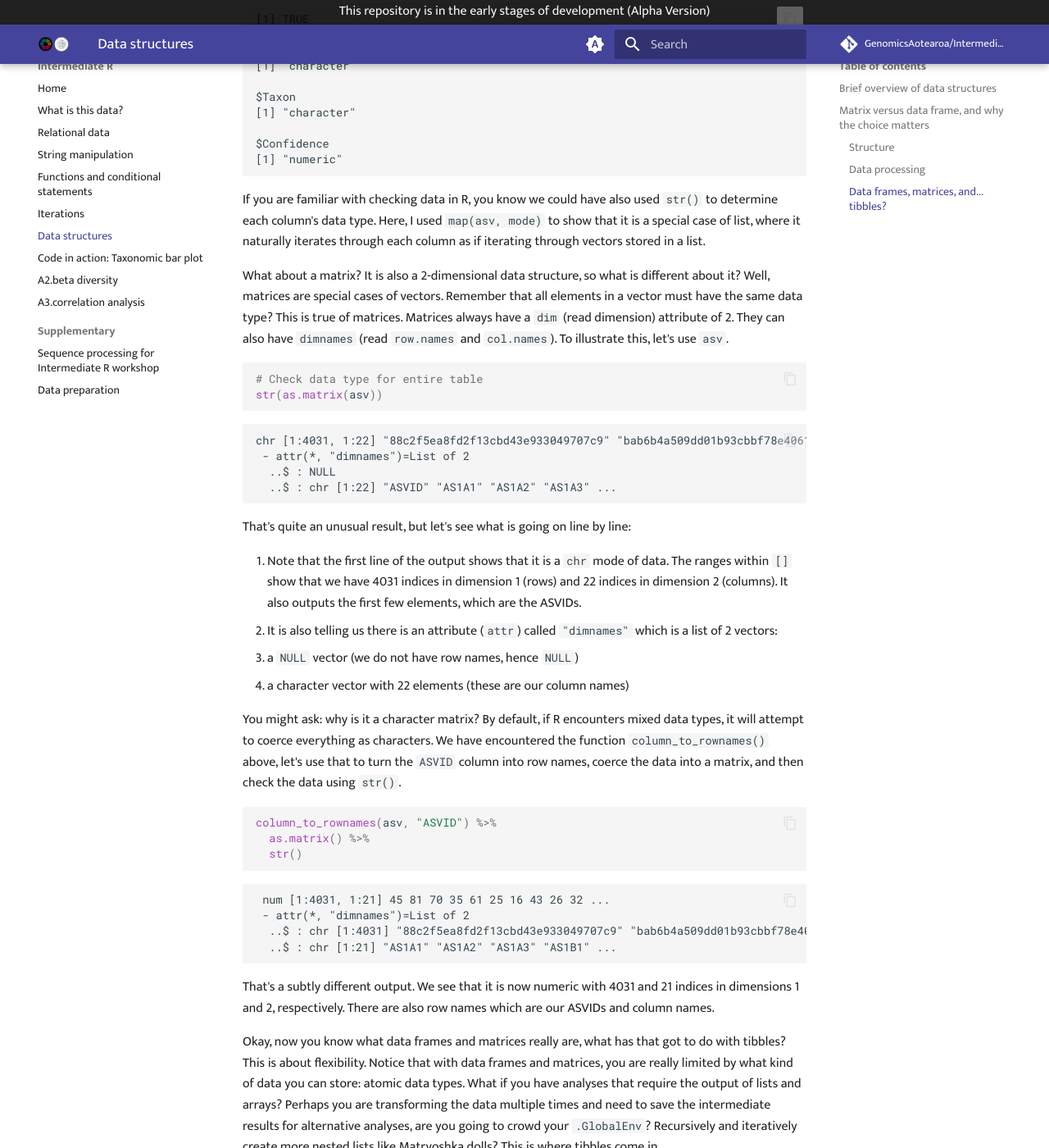
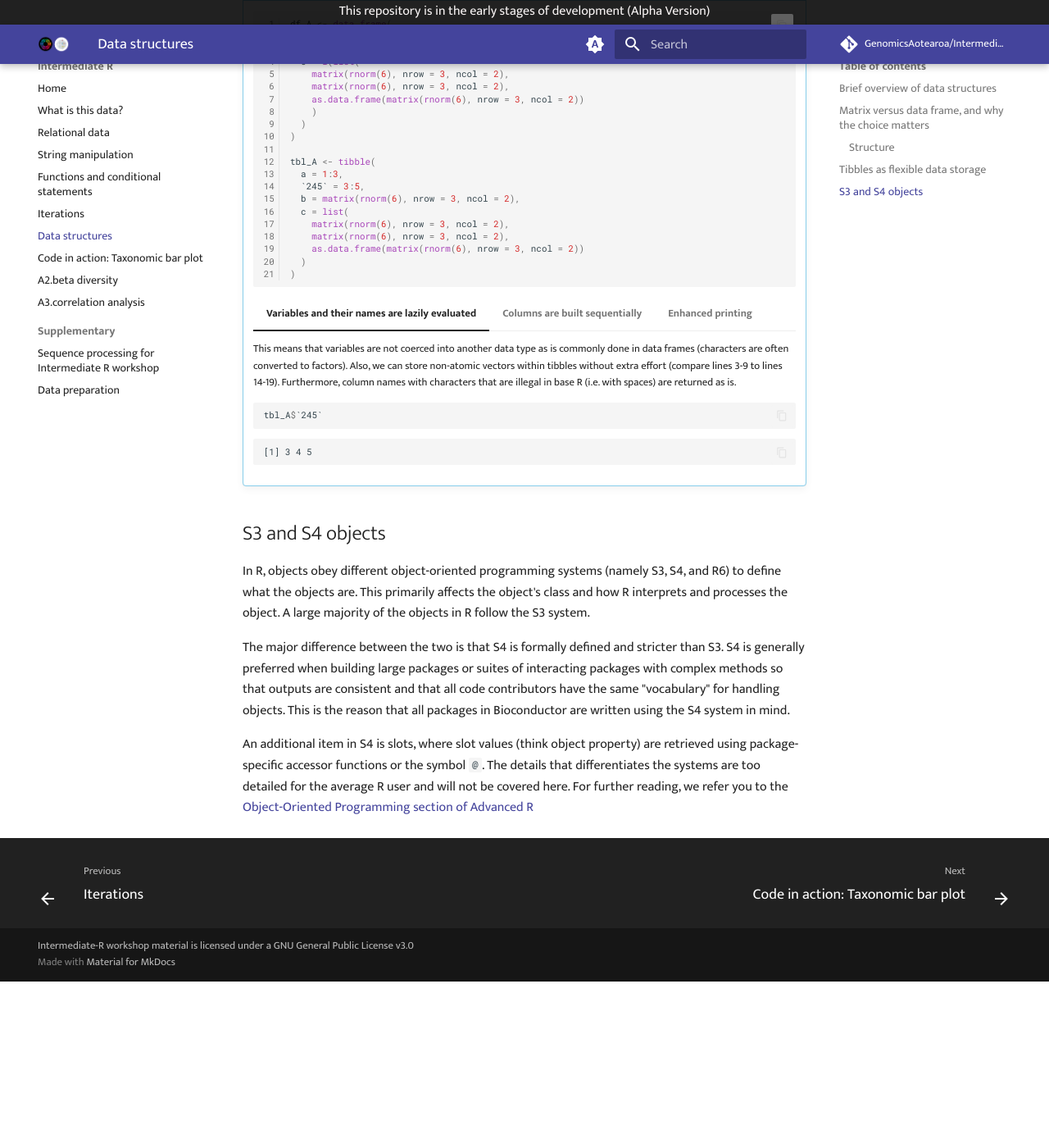
Before and after one commit to GenomicsAotearoa/Intermediate-R, an MkDocs documentation site: the page built from docs/5.data_structures.md, in a window 1280 px wide and 1400 px high, scrolled down 2975 px. Shown: the whole window at 82% size. Built offline with MkDocs 1.6.1 and Material for MkDocs 9.7.7, drawn with Linux system fonts in a browser that asks for light colours; comment, search, counter and statistics services are not loaded; after the commit the page ends 4172 px from its top, so only the background shows below that; some of the changed text lies outside the part shown.

Commit message:
Completed data structures

````diff
--- a/docs/5.data_structures.md
+++ b/docs/5.data_structures.md
@@ -25,11 +25,15 @@
   G --- E
 ```
 
-The chart above summarises the common data structures available in R. Technically, all data objects are vectors. The difference between the colloquial vector (*atomic vector*) and list is their nature: atomic vectors only store data of the same type in a single dimension (e.g., `c(1, 2, 3, 4, 5)`); lists are *generic vectors* that are able to store data of variable types and can also store other lists (i.e., *recursive*).
+The chart above summarises the common data structures available in R. Technically, all data objects are vectors. The difference between the colloquial vector (*atomic vector*) and list is the kinds of data they can contain: atomic vectors only store data of the same type in a single dimension (e.g., `c(1, 2, 3, 4, 5)`); lists are *generic vectors* that are able to store data of variable types and can also store other lists (i.e., *recursive*).
 
 In Introduction to R, we introduced the data frame as a form tabular data storage. Technically, *data frames are special lists*: they contain lists of variables of equal lengths (i.e., cases-by-variables). For practical purposes, think of each column as a vector, and that every vector has the same length that makes up the rows of the data frame.
 
 Special cases of the atomic vector are the matrix and array. The latter two all have one commonality: attributes `dim` and `dimnames`. A matrix is a special 2-dimensional case of an atomic vector (`dim(matrix) == 2`), whereas an array is a multi-dimensional (`dim(array) > 1`). As for `dimnames`, think of them as column and row names for matrices (for arrays, they are just the names of each dimension).
+
+!!! note "Attributes"
+
+    Think of attributes as metadata to the object. Some attributes determines the structure of the data so R can interpret them properly, others are attached as metadata or for purposes of provenance. Every time we perform some action on an object, the object's class attribute will be examined prior to evaluation as some operations are restricted to certain classes. Besides `class()`, other basic attributes include `names()`, dimensions `dim()`, and dimension names `dimnames()`.
 
 Tibble is the only one out of the diagram that is not part of `base` R. It is implemented via the `tibble` package and is the primary way the `tidyverse` stores tabular data. It is similar to a data frame with some key differences:
 
@@ -38,10 +42,6 @@
 * Enhanced printing
 
 We will be exploring how to use tibbles and compare it to a data frame in the subsections below.
-
-!!! note "Attributes"
-
-    Think of attributes as
 
 ## Matrix versus data frame, and why the choice matters
 
@@ -196,172 +196,95 @@
 
 On printing, there are no differences between data frames and matrices. However, when we inspect the underlying structure, attributes, size, and iteration output of the objects, we find that R interprets them very differently. Perhaps the most convincing observation that data frames are special cases of a list is that when we iterate using `map_lgl()`, the outputs match the number of columns with the column names printed. However, when it was used on the matrix, it returns a Boolean logical with the same length as `nrow(num_mt) * ncol(num_mt)`.
 
-### Data processing
+!!! note "Operations"
 
-* There is
+    Another distinction of matrices and data frames is the operations we can do with them. There are many applications in numerical and statistical analyses that require matrix-based operations:
 
-### Data frames, matrices, and... tibbles?
+    * Addition
+    * Subtraction
+    * Scalar multiplication
+    * Transposition
+    * Matrix multiplication.
 
-Until now, we have encountered 2 kinds of tabular (or 2-dimensional) data:
+    Of the 5 operations, matrix multiplication only works with matrices; the other operations will work if the input is a numeric data frame, whereas transposition will also produce a valid object but if there are any data types that are not numeric, the entire data frame will be coerced into character variables.
 
-* Data frames (used here and in Introduction to R)
-* Matrices  (used here to make our heatmaps)
+## Tibbles as flexible data storage
 
-Here, we will use another kind of tabular data storage method: tibbles. However, before introducing the tibble, we should ask ourselves: What is the difference between a `data.frame` and a `matrix`?Recall that data frames are a special kind of list, where each column is a variable containing one type of data and all variables in this list have the same number of elements. In addition, different columns in the data frame can be of a different data type. You can check this with the `asv` or `taxa` data that we loaded. I'm using `taxa` here for brevity of output.
+Tibbles are lazy data frames. We'll try to describe what this implies for the points mentioned above:
 
-```r
-# Check that taxa is a data frame
-is.data.frame(taxa)
-# Check that columns can be of different data types
-map(taxa, mode)
-```
+!!! r-project "code"
 
-```
-[1] TRUE
+    ```r linenums="1"
+    df_A <- data.frame(
+      a = 1:3,
+      b = I(matrix(rnorm(6), nrow = 3, ncol = 2)),
+      c = I(list(
+        matrix(rnorm(6), nrow = 3, ncol = 2),
+        matrix(rnorm(6), nrow = 3, ncol = 2),
+        as.data.frame(matrix(rnorm(6), nrow = 3, ncol = 2))
+        )
+      )
+    )
 
-$Feature_ID
-[1] "character"
+    tbl_A <- tibble(
+      a = 1:3,
+      `245` = 3:5,
+      b = matrix(rnorm(6), nrow = 3, ncol = 2),
+      c = list(
+        matrix(rnorm(6), nrow = 3, ncol = 2),
+        matrix(rnorm(6), nrow = 3, ncol = 2),
+        as.data.frame(matrix(rnorm(6), nrow = 3, ncol = 2))
+      )
+    )
+    ```
 
-$Taxon
-[1] "character"
+    === "Variables and their names are lazily evaluated"
 
-$Confidence
-[1] "numeric"
-```
-
-If you are familiar with checking data in R, you know we could have also used `str()` to determine each column's data type. Here, I used `map(asv, mode)` to show that it is a special case of list, where it naturally iterates through each column as if iterating through vectors stored in a list.
-
-What about a matrix? It is also a 2-dimensional data structure, so what is different about it? Well, matrices are special cases of vectors. Remember that all elements in a vector must have the same data type? This is true of matrices. Matrices always have a `dim` (read dimension) attribute of 2. They can also have `dimnames` (read `row.names` and `col.names`). To illustrate this, let's use `asv`.
-
-```r
-# Check data type for entire table
-str(as.matrix(asv))
-```
-
-```
-chr [1:4031, 1:22] "88c2f5ea8fd2f13cbd43e933049707c9" "bab6b4a509dd01b93cbbf78e40616533" ...
- - attr(*, "dimnames")=List of 2
-  ..$ : NULL
-  ..$ : chr [1:22] "ASVID" "AS1A1" "AS1A2" "AS1A3" ...
-```
-
-That's quite an unusual result, but let's see what is going on line by line:
-
-1. Note that the first line of the output shows that it is a `chr` mode of data. The ranges within `[]` show that we have 4031 indices in dimension 1 (rows) and 22 indices in dimension 2 (columns). It also outputs the first few elements, which are the ASVIDs.
-2. It is also telling us there is an attribute (`attr`) called `"dimnames"` which is a list of 2 vectors:
-   1. a `NULL` vector (we do not have row names, hence `NULL`)
-   2. a character vector with 22 elements (these are our column names)
-
-You might ask: why is it a character matrix? By default, if R encounters mixed data types, it will attempt to coerce everything as characters. We have encountered the function `column_to_rownames()` above, let's use that to turn the `ASVID` column into row names, coerce the data into a matrix, and then check the data using `str()`.
-
-```r
-column_to_rownames(asv, "ASVID") %>%
-  as.matrix() %>%
-  str()
-```
-
-```
- num [1:4031, 1:21] 45 81 70 35 61 25 16 43 26 32 ...
- - attr(*, "dimnames")=List of 2
-  ..$ : chr [1:4031] "88c2f5ea8fd2f13cbd43e933049707c9" "bab6b4a509dd01b93cbbf78e40616533" "24b484137e882a5c77ea93b4574332e1" "5d112573567f99604339d5d6b92bdea9" ...
-  ..$ : chr [1:21] "AS1A1" "AS1A2" "AS1A3" "AS1B1" ...
-```
-
-That's a subtly different output. We see that it is now numeric with 4031 and 21 indices in dimensions 1 and 2, respectively. There are also row names which are our ASVIDs and column names.
-
-Okay, now you know what data frames and matrices really are, what has that got to do with tibbles? This is about flexibility. Notice that with data frames and matrices, you are really limited by what kind of data you can store: atomic data types. What if you have analyses that require the output of lists and arrays? Perhaps you are transforming the data multiple times and need to save the intermediate results for alternative analyses, are you going to crowd your `.GlobalEnv`? Recursively and iteratively create more nested lists like Matryoshka dolls? This is where tibbles come in.
-
-Tibbles are an evolution of data frames, but instead of being smarter at guessing data, they're lazier. They are lazy because they:
-
-!!! note
-
-    === "Do not enforce data types"
-
-        Think of this like digital shelves. You can store whole vectors, lists, arrays/matrices, even data frames within each cell!
-
-    === "Do not adjust variable names (think column names)"
-
-        Have you ever had comma- or tab-delimited files where headers are named with spaces like below?
-
-        ```
-        Sample    Salinity    Mud content    Organic carbon
-        ```
-
-        These will inevitably trigger either a warning, or depending on the characters used, even an error when importing data. If imported as a tibble, R will not complain, and you can refer to each column by surrounding it with backticks, like so:
+        This means that variables are not coerced into another data type as is commonly done in data frames (characters are often converted to factors). Also, we can store non-atomic vectors within tibbles without extra effort (compare lines 3-9 to lines 14-19). Furthermore, column names with characters that are illegal in base R (i.e. with spaces) are returned as is.
 
         ```r
-        tbl$`Mud content`
-        ```
-
-    === "Lazily and sequentially evaluate arguments"
-
-        This is a unique feature of tibbles that makes it easy to create and populate tabular data, especially if there are dependencies between variables. Consider this:
-
-        We want to create a table where column A is a vector of integers, and column 2 is a calculation dependant on column B.
-
-        If we were to create this using `data.frame()`, the code will look like this:
-
-        ```r
-        # Create data frame with column A
-        df <- data.frame(
-          A = rpois(10, 4)
-        )
-        # Create column B in data frame using values from column A as the mean
-        df$B <- rnorm(n = nrow(df), mean = df$A)
-
-        df
+        tbl_A$`245`
         ```
 
         ```
-           A        B
-        1  5 5.613719
-        2  7 6.700890
-        3  3 1.993785
-        4  4 4.312433
-        5  3 3.292354
-        6  2 3.489764
-        7  3 4.938117
-        8  5 5.246944
-        9  4 5.747918
-        10 5 4.207845
+        [1] 3 4 5
         ```
 
-        Now let's look at how to create a similar table using `tibble()`:
+    === "Columns are built sequentially"
+
+        Consider the following ways of obtaining the third column:
 
         ```r
-        tb <- tibble(
-          A = rpois(10, 4),
-          B = rnorm(n = length(A), mean = A)
+        # Construct data frame
+        df_B <- data.frame(
+          a = 1:5,
+          b = 5:9
         )
-
-        tb
+        df_B$c <- df_B$a * df_B$b
+        # Construct tibble
+        tbl_B <- tibble(
+          a = 1:5,
+          b = 5:9,
+          c = a * b
+        )
         ```
 
-        ```
-        # A tibble: 10 × 2
-               A     B
-           <int> <dbl>
-         1     7  8.37
-         2     4  4.06
-         3     6  6.78
-         4     1  1.02
-         5     3  1.42
-         6     7  5.89
-         7     3  1.69
-         8     2  2.53
-         9     6  5.33
-        10     3  4.01
+        Both multiply columns `a` and `b` in the respective tables to obtain column `c`. However, notice how in `tibble()` this is done more naturally?
+
+    === "Enhanced printing"
+
+        ```r
+        print(asv)
+        print(as_tibble(asv))
+        print(as_tibble(asv), n = 15, width = 80)
         ```
 
-        Notice how much cleaner (and less typing) that was? It evaluates every argument based on whether if something was created in the lines before it.
+        Notice the cleaner and informative output of a printed tibble compared to the data frame. Moreover, we can control how many lines (`n`) and number of characters (`width`) we want to see.
 
-One other thing you may notice is how data is printed. The example above prints `df` and `tb`, but the unique printed output of tibbles becomes really useful when looking at larger tables. Compare the following:
+## S3 and S4 objects
 
-```r
-as.data.frame(asv)
-as_tibble(asv)
-```
+In R, objects obey different object-oriented programming systems (namely S3, S4, and R6) to define what the objects are. This primarily affects the object's class and how R interprets and processes the object. A large majority of the objects in R follow the S3 system.
 
-Notice that with `as.data.frame(asv)` the printed output is quite voluminous and it ends with a `[ reached 'max' / getOption("max.print") -- omitted 3986 rows ]` warning. However, with `as_tibble(asv)`, the result is cleaner and more informative. It's like `str()`, but tabular.
+The major difference between the two is that S4 is formally defined and stricter than S3. S4 is generally preferred when building large packages or suites of interacting packages with complex methods so that outputs are consistent and that all code contributors have the same "vocabulary" for handling objects. This is the reason that all packages in Bioconductor are written using the S4 system in mind.
 
-Tibbles are an essential part of how data is stored in the `tidy` framework. When importing data using functions from the `readr` package, most of the time, the resulting data object will be a tibble. Personally, I find tibbles to be highly useful when doing interactive work (e.g., analyses where I have to supervise intermediate outputs, plotting and comparing multiple outputs). Once I know what outputs I want and the code I will use *en masse*, I will often write a new script that does just that to streamline the process. That way, I have a script that describes my exploratory process (usually tibbles involved) and another that is written to produce a certain outcome (usually matrices involved).
+An additional item in S4 is slots, where slot values (think object property) are retrieved using package-specific accessor functions or the symbol `@`. The details that differentiates the systems are too detailed for the average R user and will not be covered here. For further reading, we refer you to the [Object-Oriented Programming section of Advanced R](https://adv-r.hadley.nz/oo.html)
````
